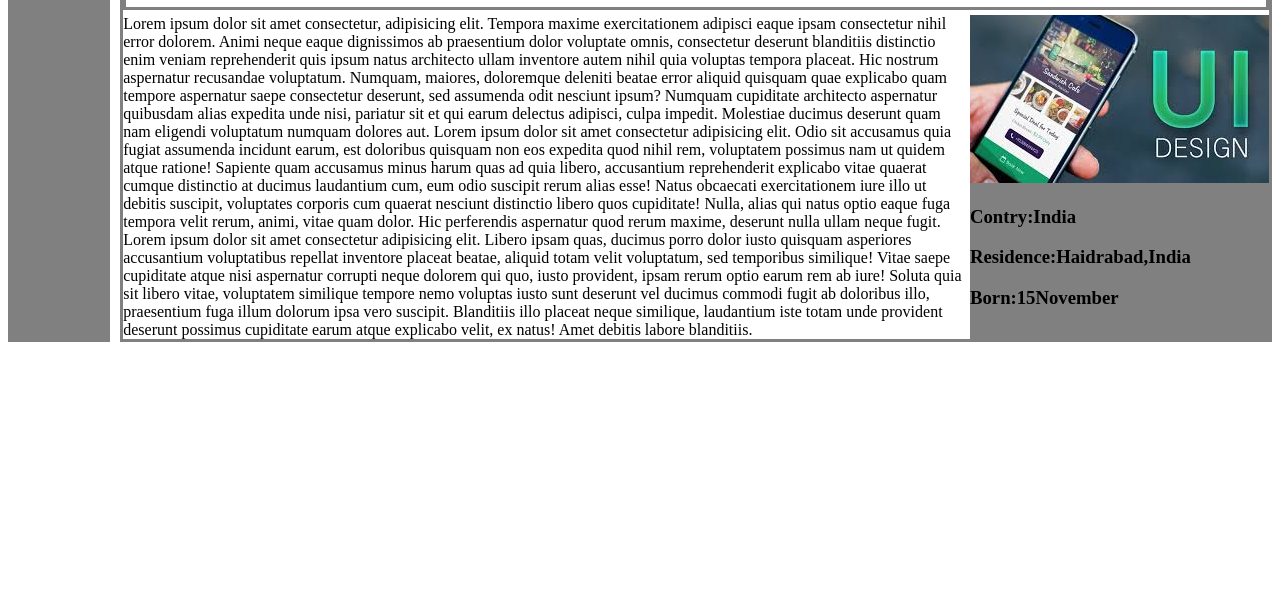
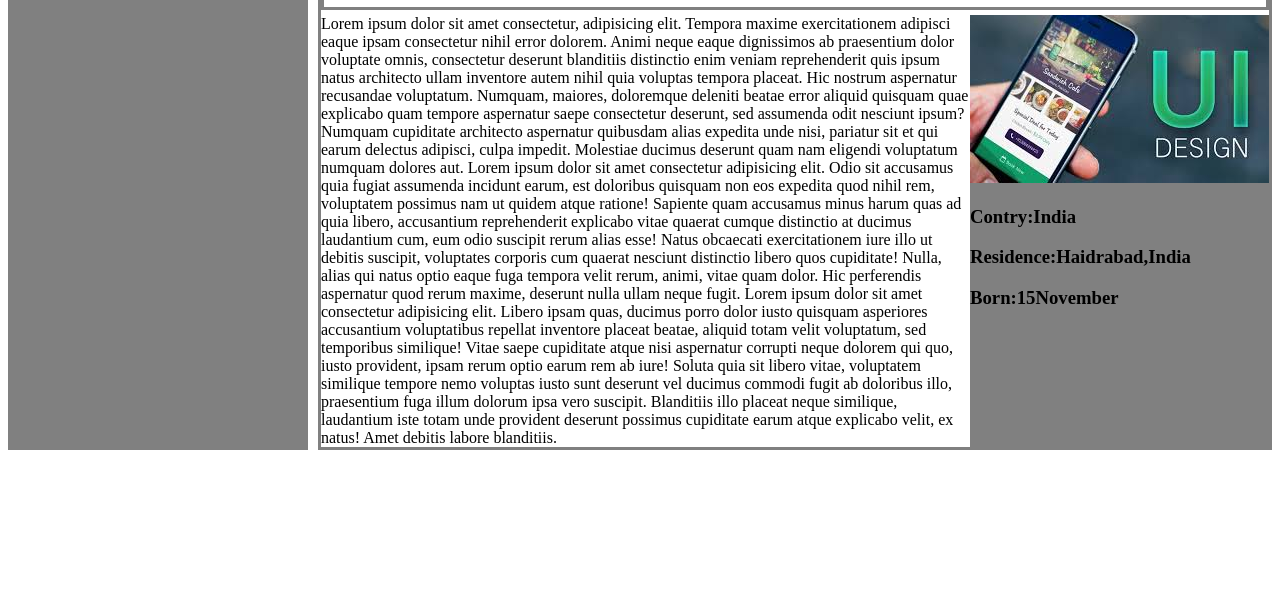
Before and after one commit to Vijay-kori1/Flex-Content, a plain HTML site: page parchi.html in a window 1280 px wide. Shown: the part 198-800 px from the top of the page. Drawn offline with Linux system fonts and the light colour scheme.

Commit message:
Flex & Parrent Child

```diff
--- a/CSS/parchi.css
+++ b/CSS/parchi.css
@@ -1,15 +1,20 @@
 main{
     display: flex;
+    /* flex-wrap: wrap; */
 }
 .main2{
     flex-grow: 8;
+    flex-basis: 800px;
     border: solid;
     border-color: gray;
     margin-left: 10px;
+    /* flex-wrap: wrap; */
 }
 aside{
-    flex-grow: 2;
+    /* flex-grow: 2; */
+    flex-basis: 300px;
     background-color: gray;
+
 }
 li{
     list-style: none;
@@ -57,6 +62,8 @@ menu{
 }
 .container2{
     display: flex;
+    /* flex-wrap: wrap; */
+    flex-direction: row;
     justify-content: space-between;
     margin-top: 5px;
 }
```
